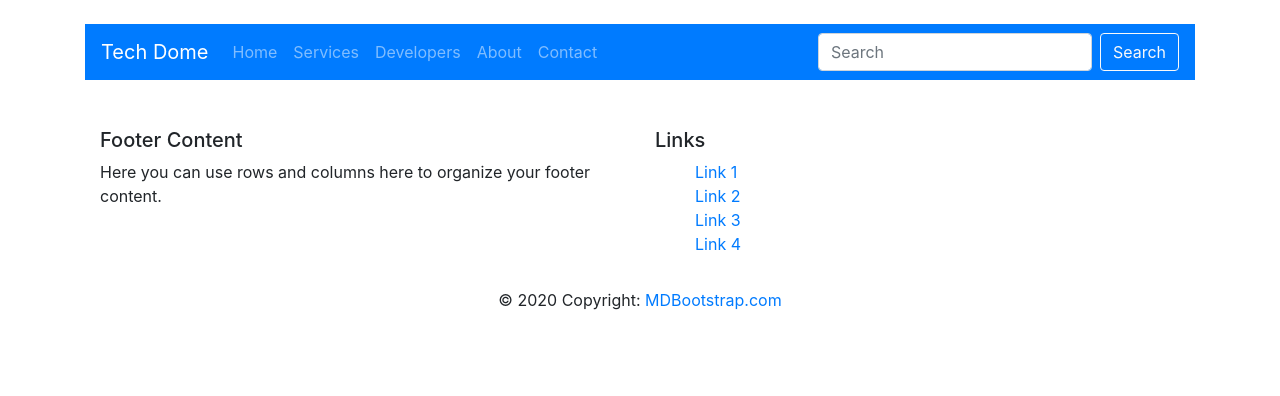
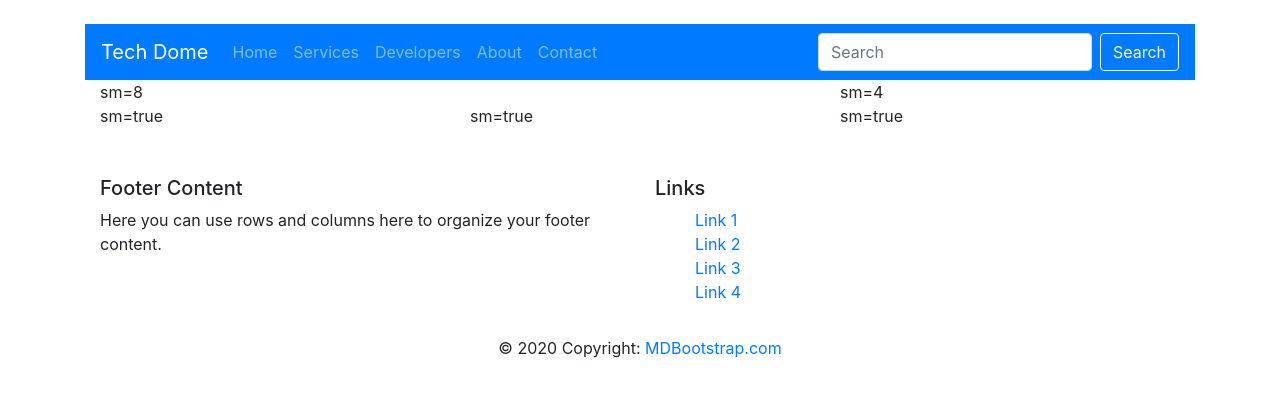
Before and after one commit to mwinamijr/techdometz, a React (Create React App) app: page /about in a window 1280 px wide. Shown: the top 396 px of the page. Built offline with nearby package versions, Linux system fonts and the light colour scheme; the HTML template or start-up script is replaced by a standard one.

Commit message:
created an about apge

```diff
--- a/src/components/Navbar.js
+++ b/src/components/Navbar.js
@@ -21,7 +21,7 @@ render() {
           <Nav.Link href="/">Home</Nav.Link>
           <Nav.Link href="#features">Services</Nav.Link>
           <Nav.Link href="#features">Developers</Nav.Link>
-          <Nav.Link href="#features">About</Nav.Link>
+          <Nav.Link href="/about">About</Nav.Link>
           <Nav.Link href="/contact">Contact</Nav.Link>
         </Nav>
         <Form inline>
--- /dev/null
+++ b/src/containers/AboutPage.js
@@ -0,0 +1,23 @@
+import React from 'react';
+
+import { Container, Col, Row } from 'react-bootstrap';
+
+const AboutPage = () => {
+	return (
+			<div>
+				<Container>
+				  <Row>
+				    <Col sm={8}>sm=8</Col>
+				    <Col sm={4}>sm=4</Col>
+				  </Row>
+				  <Row>
+				    <Col sm>sm=true</Col>
+				    <Col sm>sm=true</Col>
+				    <Col sm>sm=true</Col>
+				  </Row>
+				</Container>
+			</div>
+		)
+}
+
+export default AboutPage;
--- a/src/routes.js
+++ b/src/routes.js
@@ -1,6 +1,7 @@
 import React from 'react';
 import { Route } from "react-router-dom";
 
+import AboutPage from './containers/AboutPage';
 import Home from './containers/HomePage';
 import ContactPage from './components/ContactForm';
 
@@ -8,6 +9,7 @@ const BaseRouter = () => {
 	return (
 			<div>
 				<Route exact path="/" component={Home} />
+				<Route exact path="/about/" component={AboutPage} />
 				<Route exact path="/contact/" component={ContactPage} />
 			</div>
 		)
```
